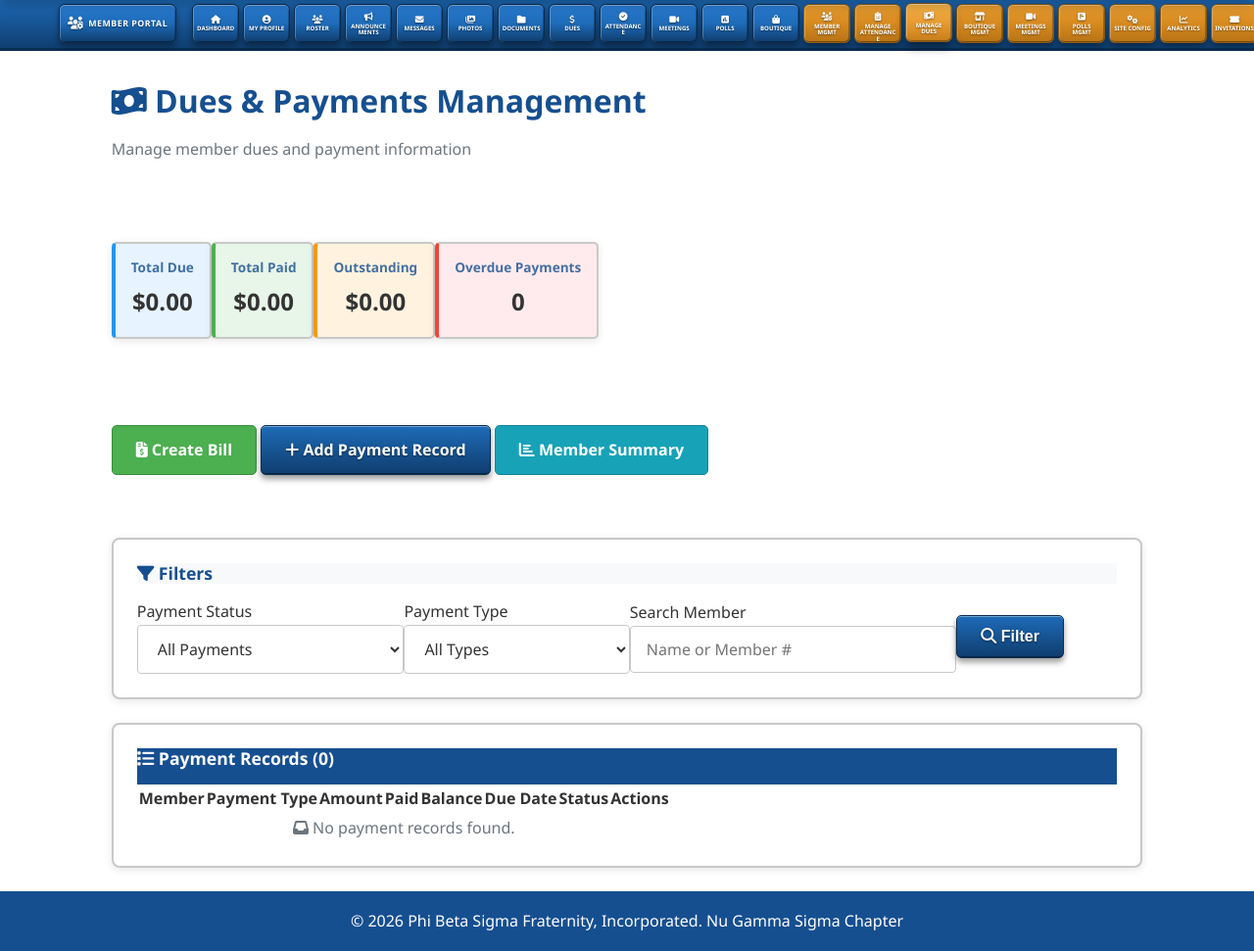
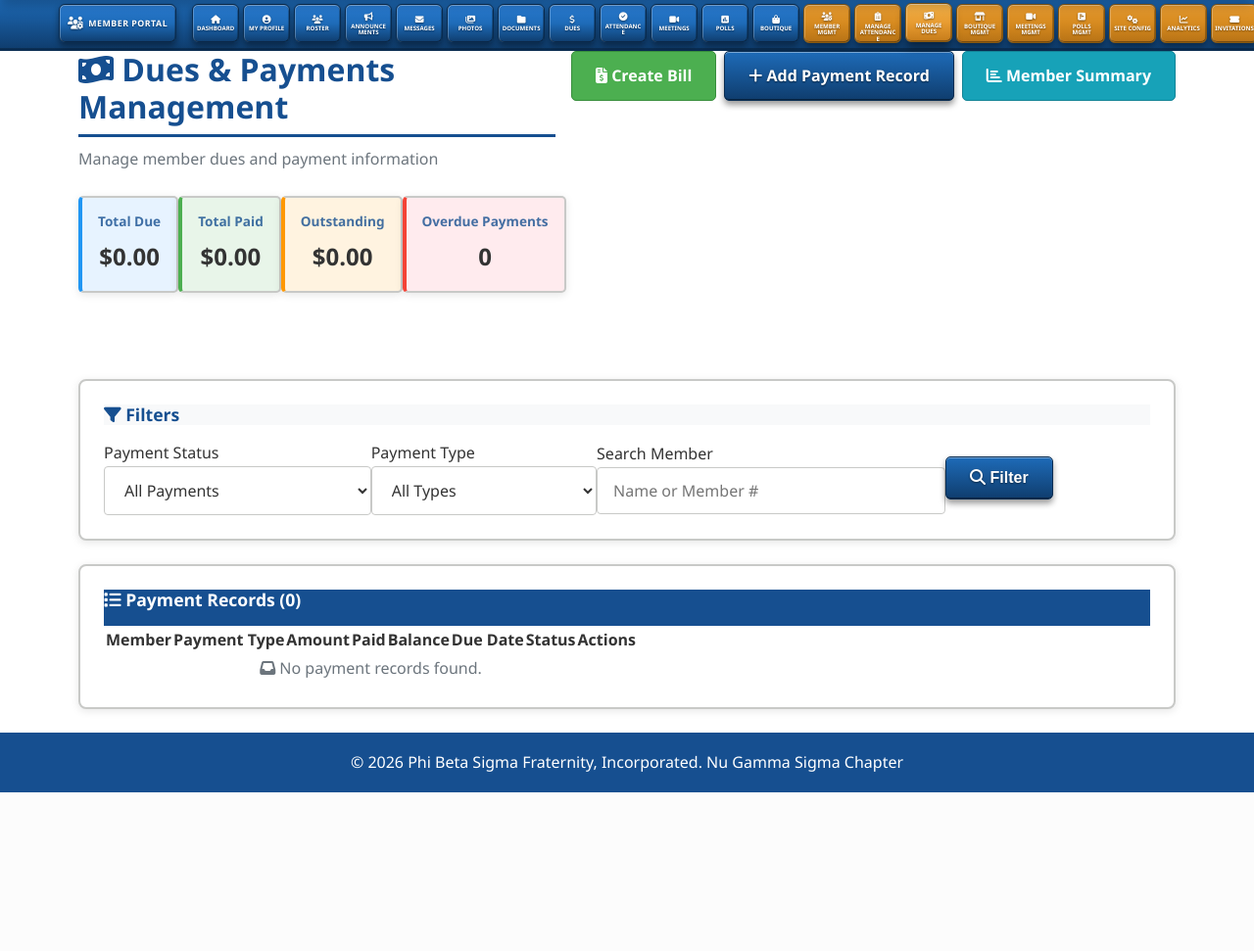
Before and after one commit to jeuanimo/CapstoneCH61, a Django app: page /portal/dues-and-payments/ in a window 1280 px wide. Shown: the part 169-1140 px from the top of the page at 98% size. After the commit the page ends 978 px from the top, so only its background shows below. Run offline with Django 5.2, Linux system fonts and the light colour scheme; the visitor is signed in with stand-in values (Sample User, id 1); data comes from the database, SQL or seed files in the repository; data that the repository does not hold is empty.

Commit message:
Fix filter button alignment on dues_and_payments and manage_attendance pages

```diff
--- a/templates/pages/portal/dues_and_payments.html
+++ b/templates/pages/portal/dues_and_payments.html
@@ -2,8 +2,32 @@
 
 {% block title %}Dues & Payments - Member Portal{% endblock %}
 
-{% block content %}
+{% block css %}
 <style>
+    .page-header {
+        display: flex;
+        align-items: flex-start;
+        flex-wrap: wrap;
+        gap: 1rem;
+        margin-bottom: 1.5rem;
+    }
+    .page-header-content {
+        flex: 1;
+    }
+    .page-header h2 {
+        margin: 0;
+        padding-bottom: 0.5rem;
+        border-bottom: 3px solid var(--primary-color);
+        display: inline-block;
+    }
+    .page-header-content p {
+        margin: 0.5rem 0 0 0;
+    }
+    .page-header .btn-group-custom {
+        display: flex;
+        gap: 0.5rem;
+        flex-wrap: wrap;
+    }
     body.dark-mode .card {
         background-color: #1a2a4a;
         color: #e8edf7;
@@ -50,11 +74,6 @@
     /* Hidden CSRF token for bulk operations */
     #csrfTokenContainer {
         display: none;
-    }
-
-        background-color: #0d1520;
-        color: #e8edf7;
-        border-color: #2a4a7a;
     }
     body.dark-mode .form-label {
         color: #e8edf7;
@@ -153,18 +172,32 @@
     body.dark-mode .stat-red {
         background-color: #3a1a1a;
         border-left: 4px solid #ff6b6b;
-    }</style>
+    }
+</style>
+{% endblock %}
 
+{% block content %}
 <!-- Hidden CSRF token for bulk delete operations -->
 <div id="csrfTokenContainer">
     {% csrf_token %}
 </div>
 
 <div class="container my-5">
-    <div class="row mb-4">
-        <div class="col-md-12">
+    <div class="page-header">
+        <div class="page-header-content">
             <h2><i class="fas fa-money-bill-wave"></i> Dues & Payments Management</h2>
             <p class="text-muted">Manage member dues and payment information</p>
+        </div>
+        <div class="btn-group-custom">
+            <a href="{% url 'create_bill' %}" class="btn btn-success">
+                <i class="fas fa-file-invoice-dollar"></i> Create Bill
+            </a>
+            <a href="{% url 'add_dues_payment' %}" class="btn btn-primary">
+                <i class="fas fa-plus"></i> Add Payment Record
+            </a>
+            <a href="{% url 'member_dues_summary' %}" class="btn btn-info">
+                <i class="fas fa-chart-bar"></i> Member Summary
+            </a>
         </div>
     </div>
 
@@ -196,28 +229,13 @@
         </div>
     </div>
 
-    <!-- Add New Payment Button -->
-    <div class="row mb-4">
-        <div class="col-md-12">
-            <a href="{% url 'create_bill' %}" class="btn btn-success btn-lg">
-                <i class="fas fa-file-invoice-dollar"></i> Create Bill
-            </a>
-            <a href="{% url 'add_dues_payment' %}" class="btn btn-primary">
-                <i class="fas fa-plus"></i> Add Payment Record
-            </a>
-            <a href="{% url 'member_dues_summary' %}" class="btn btn-info">
-                <i class="fas fa-chart-bar"></i> Member Summary
-            </a>
-        </div>
-    </div>
-
     <!-- Filters Section -->
     <div class="card filter-card">
         <div class="card-header bg-light">
             <h5 class="mb-0"><i class="fas fa-filter"></i> Filters</h5>
         </div>
         <div class="card-body">
-            <form method="get" class="row g-3">
+            <form method="get" class="row g-3 align-items-end">
                 <div class="col-md-3">
                     <label for="filter" class="form-label">Payment Status</label>
                     <select name="filter" id="filter" class="form-control">
@@ -242,7 +260,7 @@
                     <input type="text" name="member" id="member" class="form-control"
                            placeholder="Name or Member #" value="{{ member_search }}">
                 </div>
-                <div class="col-md-2 d-flex align-items-end">
+                <div class="col-md-2">
                     <button type="submit" class="btn btn-primary w-100">
                         <i class="fas fa-search"></i> Filter
                     </button>
--- a/templates/pages/portal/manage_attendance.html
+++ b/templates/pages/portal/manage_attendance.html
@@ -114,7 +114,7 @@
             <h5 class="mb-0"><i class="fas fa-filter"></i> Filters</h5>
         </div>
         <div class="card-body">
-            <form method="get" class="row g-3">
+            <form method="get" class="row g-3 align-items-end">
                 <div class="col-md-3">
                     <label for="event" class="form-label">Event</label>
                     <select name="event" id="event" class="form-control">
@@ -140,7 +140,7 @@
                     <input type="text" name="member" id="member" class="form-control"
                            placeholder="Name or Member #" value="{{ member_search }}">
                 </div>
-                <div class="col-md-2 d-flex align-items-end">
+                <div class="col-md-2">
                     <button type="submit" class="btn btn-primary w-100">
                         <i class="fas fa-search"></i> Filter
                     </button>
```
